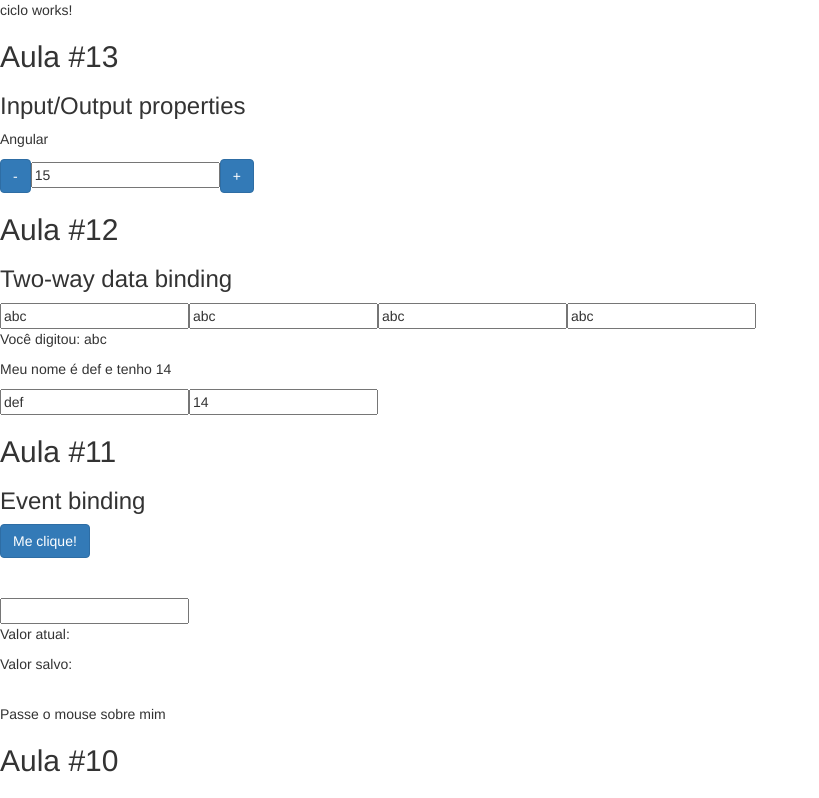
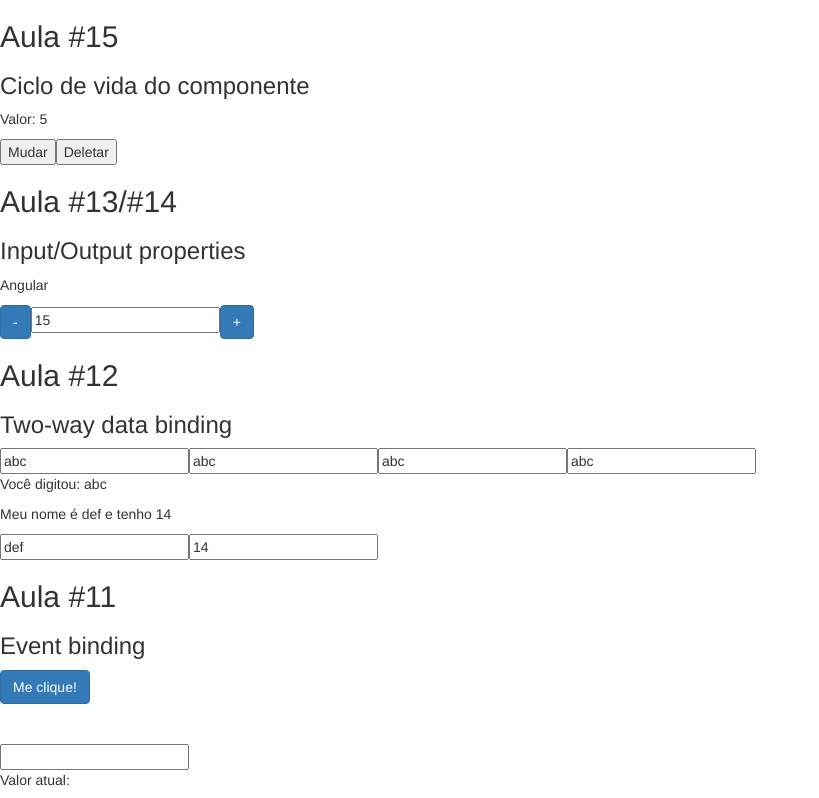
Before and after one commit to adriano336/Estudo-AngularJs2-, an Angular app in the folder data-binding/: page / in a window 1280 px wide. Shown: the top 798 px of the page, without its empty margins (0-819 px from the left). Built offline with nearby package versions, Linux system fonts and the light colour scheme.

Commit message:
aulas 14, 15 e 16

```diff
--- a/data-binding/src/app/app.component.html
+++ b/data-binding/src/app/app.component.html
@@ -1,5 +1,6 @@
-<app-ciclo>
-</app-ciclo>
+<app-ciclo [valorInicial]="valor" *ngIf="!deletarCiclo"></app-ciclo>
+<button (click)="mudarValor()">Mudar</button>
+<button (click)="destruirCiclo()">Deletar</button>
 
 <app-data-binding>
 </app-data-binding>
--- a/data-binding/src/app/app.component.ts
+++ b/data-binding/src/app/app.component.ts
@@ -7,4 +7,15 @@ import { Component } from "@angular/core";
 })
 export class AppComponent {
   title = 'app';
+
+  valor:number = 5;
+  deletarCiclo = false;
+
+  mudarValor(){
+    this.valor++;
+  }
+
+  destruirCiclo(){
+    this.deletarCiclo=true;
+  }
 }
--- a/data-binding/src/app/data-binding/ciclo/ciclo.component.html
+++ b/data-binding/src/app/data-binding/ciclo/ciclo.component.html
@@ -1,3 +1,5 @@
+<h2>Aula #15</h2>
+<h3>Ciclo de vida do componente</h3>
 <p>
-  ciclo works!
+  Valor: {{ valorInicial }}
 </p>
--- a/data-binding/src/app/data-binding/ciclo/ciclo.component.ts
+++ b/data-binding/src/app/data-binding/ciclo/ciclo.component.ts
@@ -1,15 +1,64 @@
-import { Component, OnInit } from '@angular/core';
+import {
+  Component,
+  OnInit,
+  Input,
+  OnChanges,
+  DoCheck,
+  AfterContentInit,
+  AfterContentChecked,
+  AfterViewInit,
+  AfterViewChecked,
+  OnDestroy
+} from '@angular/core';
 
 @Component({
   selector: 'app-ciclo',
   templateUrl: './ciclo.component.html',
   styleUrls: ['./ciclo.component.css']
 })
-export class CicloComponent implements OnInit {
+export class CicloComponent implements OnInit, OnChanges, DoCheck,
+  AfterContentInit, AfterContentChecked, AfterViewInit, AfterViewChecked, OnDestroy {
 
-  constructor() { }
+
+  @Input() valorInicial = 10;
+
+  constructor() {
+    this.log('constructor');
+  }
 
   ngOnInit() {
+    this.log('ngOnInit')
   }
 
+  ngOnChanges() {
+    this.log('ngOnChanges')
+  }
+
+  ngDoCheck() {
+    this.log('ngDoCheck')
+  }
+
+  ngAfterContentInit() {
+    this.log('ngAfterContentInit')
+  }
+
+  ngAfterContentChecked() {
+    this.log('ngAfterContentChecked')
+  }
+
+  ngAfterViewChecked() {
+    this.log('ngAfterViewChecked')
+  }
+
+  ngOnDestroy() {
+    this.log('ngOnDestroy')
+  }
+
+  ngAfterViewInit() {
+    this.log('ngAfterViewInit')
+  }
+
+  private log(hook: string) {
+    console.log(hook);
+  }
 }
--- a/data-binding/src/app/data-binding/data-binding.component.html
+++ b/data-binding/src/app/data-binding/data-binding.component.html
@@ -1,6 +1,6 @@
 <section class="input-output-properties">
   <article>
-    <h2>Aula #13</h2>
+    <h2>Aula #13/#14</h2>
     <h3>Input/Output properties</h3>
     <app-curso [nome]="nomeDoCurso"></app-curso>
     <contador [valor]="valorInicial"
--- a/data-binding/src/app/output-property/output-property.component.html
+++ b/data-binding/src/app/output-property/output-property.component.html
@@ -1,5 +1,5 @@
 <div>
   <button class="btn btn-primary" (click)="decrementa()">-</button>
-  <input type="text" readonly [value]="valor"/>
+  <input type="text" readonly [value]="valor" #campoInput/>
   <button class="btn btn-primary" (click)="incrementa()">+</button>
 </div>
--- a/data-binding/src/app/output-property/output-property.component.ts
+++ b/data-binding/src/app/output-property/output-property.component.ts
@@ -1,4 +1,12 @@
-import { Component, OnInit, Input, EventEmitter, Output } from '@angular/core';
+import {
+  Component,
+  OnInit,
+  Input,
+  EventEmitter,
+  Output,
+  ViewChild,
+  ElementRef
+} from '@angular/core';
 
 @Component({
   selector: 'contador',
@@ -7,17 +15,22 @@ import { Component, OnInit, Input, EventEmitter, Output } from '@angular/core';
 })
 export class OutputPropertyComponent implements OnInit {
 
- @Input() valor: number = 10;
+  @Input() valor: number = 10;
 
- @Output() mudouValor = new EventEmitter();
+  @Output() mudouValor = new EventEmitter();
+
+  @ViewChild('campoInput') campoValorInput: ElementRef;
 
   incrementa() {
-    this.valor++;
+    console.log(this.campoValorInput);
+    //this.valor++;
+    this.campoValorInput.nativeElement.value++;
     this.mudouValor.emit({ novoValor: this.valor });
   }
 
   decrementa() {
-    this.valor--;
+    //this.valor--;
+    this.campoValorInput.nativeElement.value--;
     this.mudouValor.emit({ novoValor: this.valor });
   }
   constructor() { }
```
